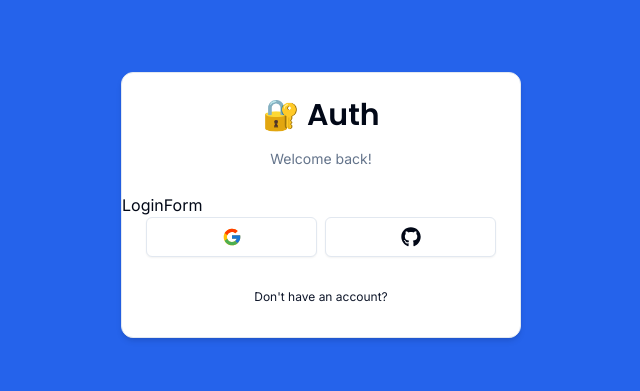
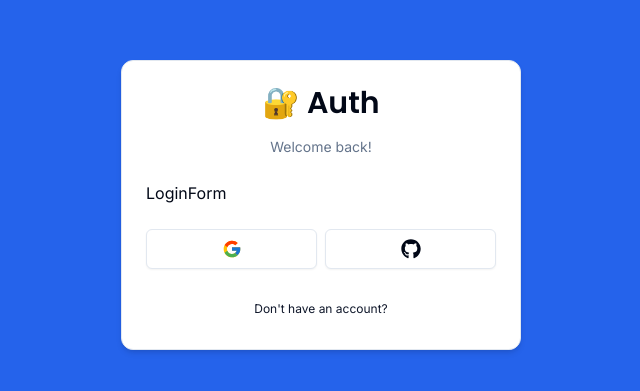
Before and after one commit to RafaelSFDC/Next-Auth-Masterclass, a Next.js app: page /auth/login in a window 1280 px wide. Shown: the part 195-586 px from the top of the page, without its empty margins (319-959 px from the left). Built offline with nearby package versions, Linux system fonts and the light colour scheme.

Commit message:
fix(Ui fix): :art: CardWrapper

```diff
--- a/components/auth/CardWrapper.tsx
+++ b/components/auth/CardWrapper.tsx
@@ -28,7 +28,8 @@ const CardWrapper = ({
       <CardHeader>
         <Header label={headerLabel} />
       </CardHeader>
-      {children}
+      <CardContent>{children}</CardContent>
+
       {showSocial && (
         <CardFooter>
           <Social />
```
